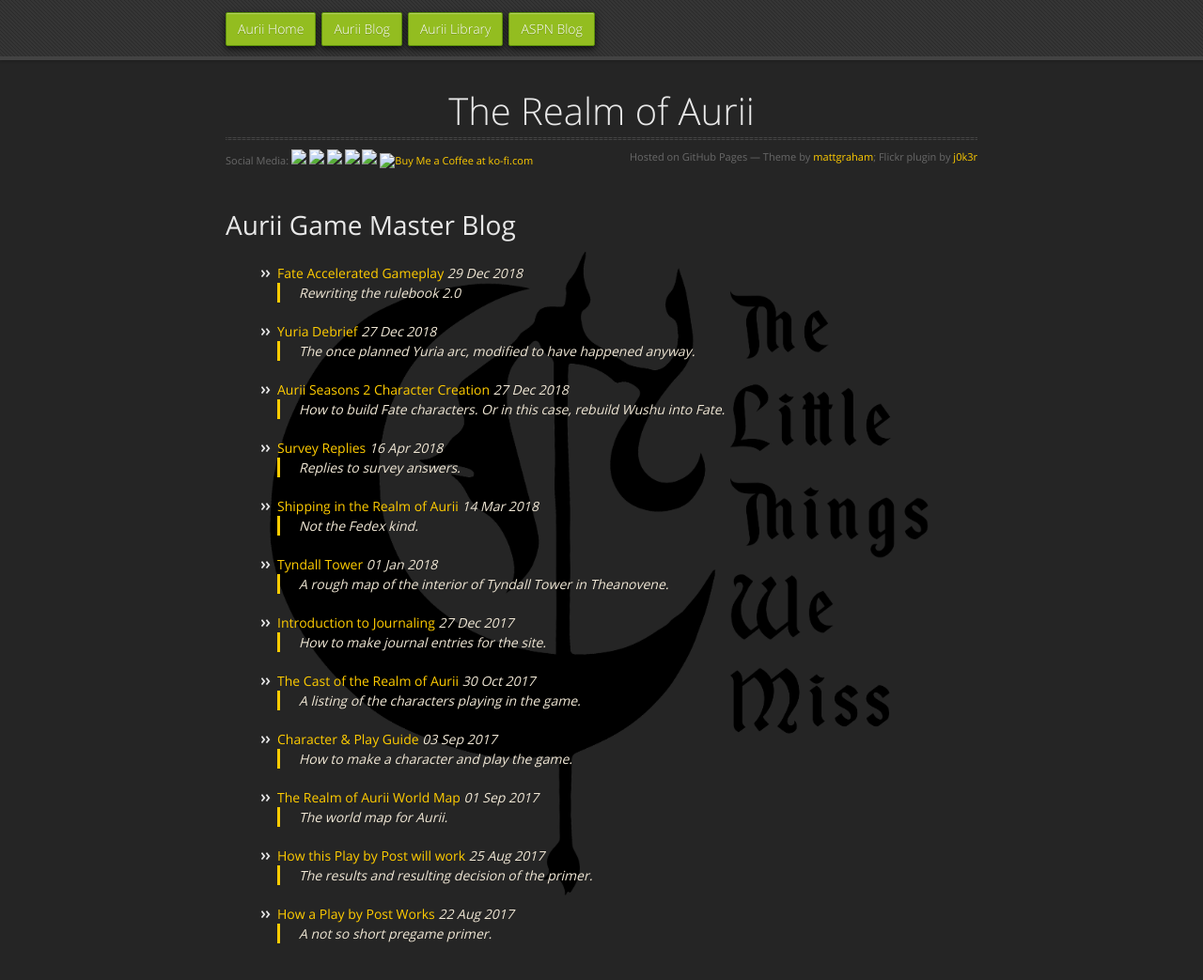
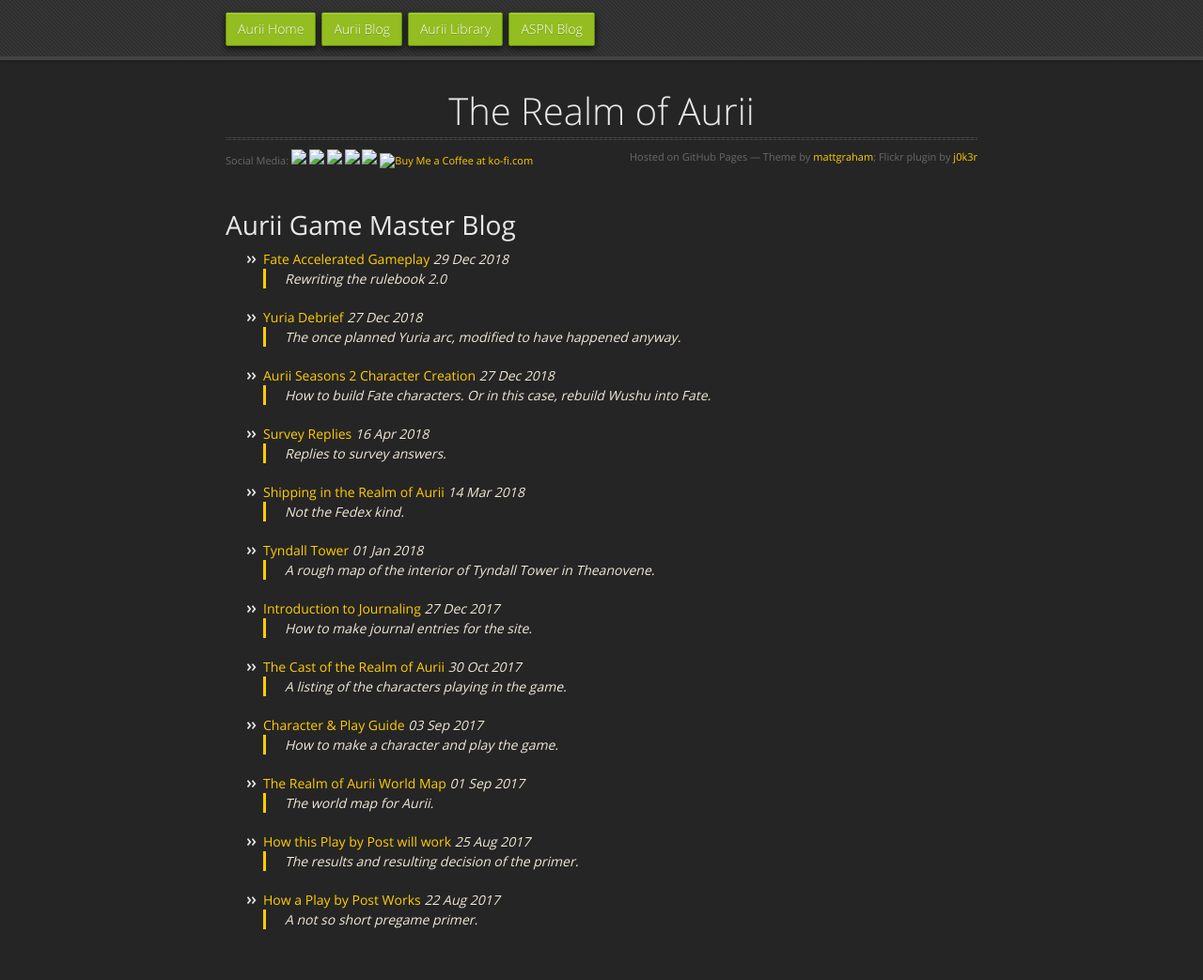
Before and after one commit to Willowlark/aurii, a Jekyll site: the page built from indexes/aurii_blog.md, in a window 1280 px wide and 1129 px high. Shown: the top 1043 px of the window at 94% size. Built offline with Jekyll 4.4.1, drawn with Linux system fonts in a browser that asks for light colours; nearby versions of some CDN libraries.

Commit message:
bugfixes

```diff
--- a/_config.yml
+++ b/_config.yml
@@ -1,6 +1,6 @@
 name: The Realm of Aurii
 url: http://aurii.us
-baseurl:
+baseurl: /aurii
 title: The Realm of Aurii
 description: Gaming blog run by William R Clark
 
--- a/_layouts/aurii.html
+++ b/_layouts/aurii.html
@@ -34,7 +34,7 @@
 
         <h1>{{ page.title }}</h1>
 
-        <div style="background-image:url({{site.baseurl}}/assets/images/Seal.png); background-repeat:no-repeat; background-size:100%; padding:15px; min-height:700px;" markdown="1">
+        <div  markdown="1">
 
             {{ content }}
 
--- a/_layouts/default.html
+++ b/_layouts/default.html
@@ -32,7 +32,7 @@
           {% include credits.html %}
         </div>
 
-        <div style="background-image:url({{site.baseurl}}/assets/images/Seal.png); background-repeat:no-repeat; background-size:100%; padding:15px; min-height:700px;" markdown="1">
+        <div  markdown="1">
 
                 {{ content }}
 
--- a/indexes/aurii_blog.md
+++ b/indexes/aurii_blog.md
@@ -1,6 +1,6 @@
 ---
 title: Aurii Game Master Blog
-permalink: aurii_blog
+permalink: /aurii_blog/
 ---
 
 {% for post in site.tags.aurii-blog %}
```
Also changed, not shown: 2 other files.
